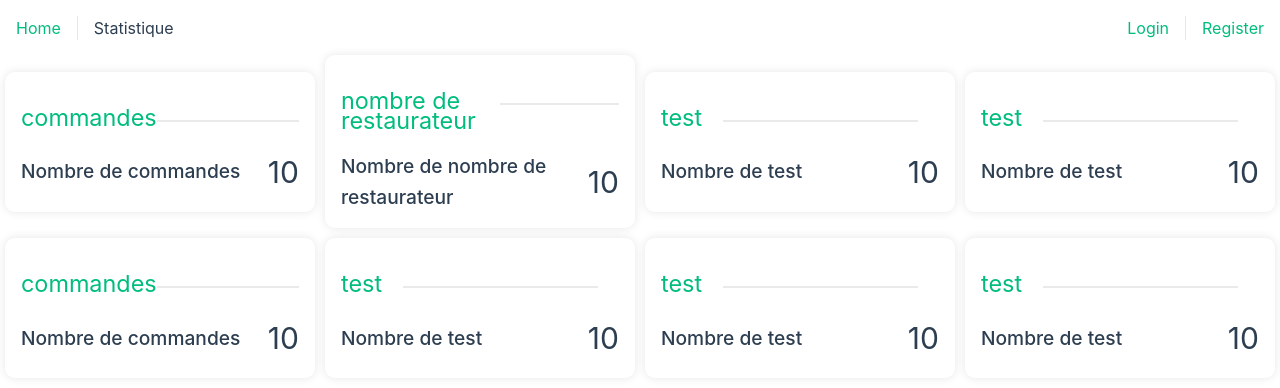
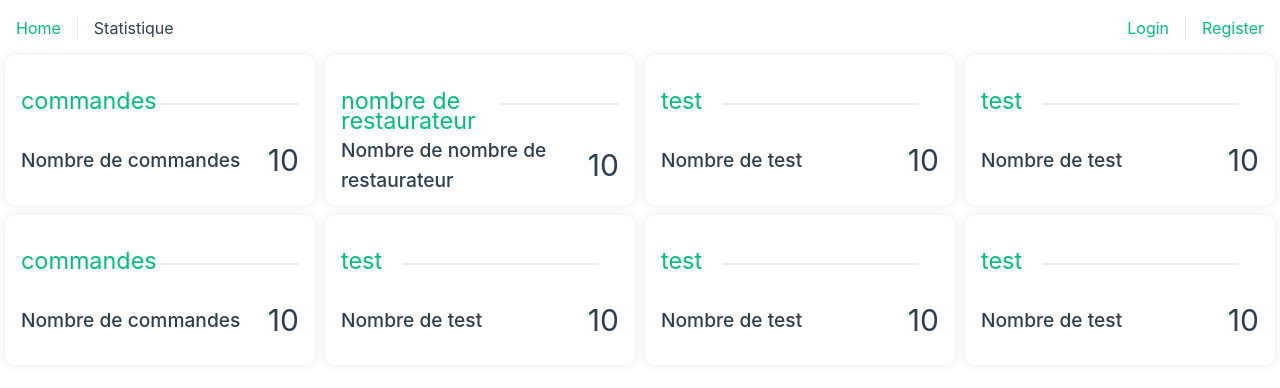
Before and after one commit to xMimilou/CESI_Ubereat, a Vue app in the folder microservice_commercial/: page /statistique in a window 1280 px wide. Shown: the top 388 px of the page. Built offline with nearby package versions, Linux system fonts and the light colour scheme; no server answers.

Commit message:
oupsi j'ai modif un truc

```diff
--- a/microservice_commercial/src/components/widget/counters.vue
+++ b/microservice_commercial/src/components/widget/counters.vue
@@ -114,7 +114,8 @@ export default{
 
 .counters {
   width: 100%;
-  height: 100%;
+  height: 300px;
+  max-height: 300px;
   background-color: var(--color-widget);
   border-radius: 10px;
 
--- a/microservice_commercial/src/views/StatistiqueView.vue
+++ b/microservice_commercial/src/views/StatistiqueView.vue
@@ -43,7 +43,7 @@ import counters from '../components/widget/counters.vue'
 .widget {
   width: 100%;
   padding: 1rem;
-  height: 100%;
+  height: 150px;
   display: flex;
   flex-direction: column;
   justify-content: space-between;
```
